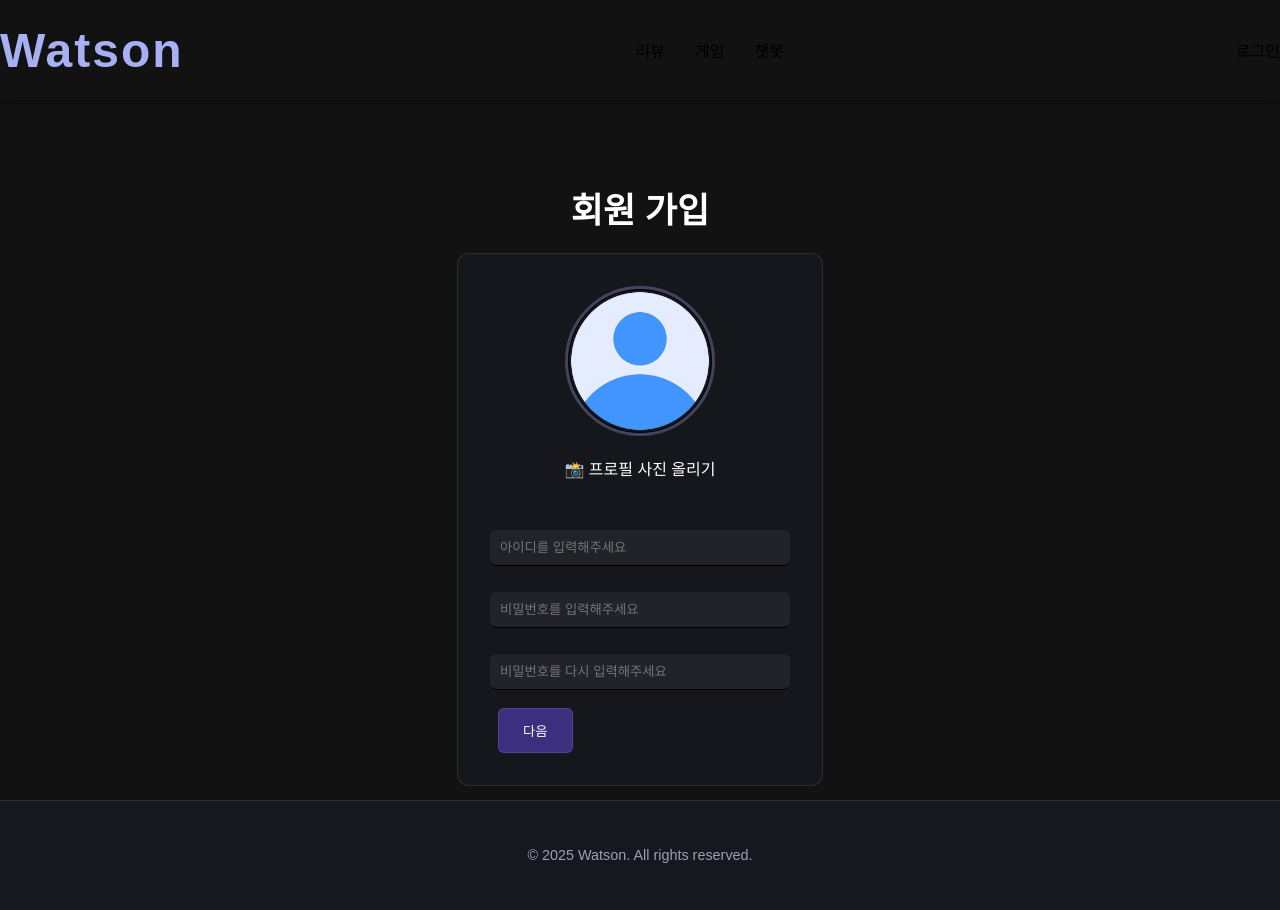
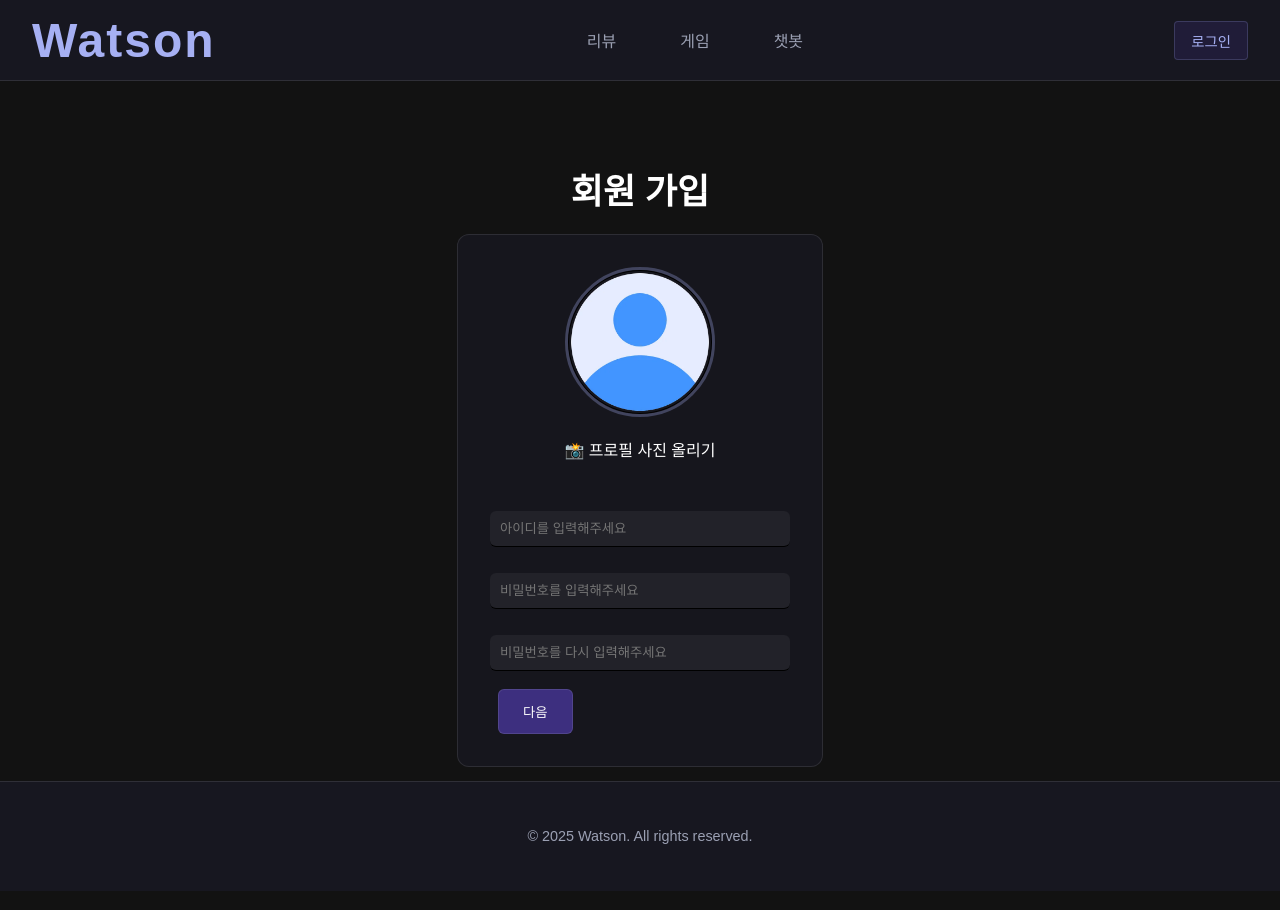
Before and after one commit to teamN-watson/watson-frontend, a React (Vite) app: page /signup in a window 1280 px wide. Built offline with nearby package versions, Linux system fonts and the light colour scheme; no server answers.

Commit message:
feat : 초기화면

```diff
--- a/src/Components/navbar.css
+++ /dev/null
@@ -1,82 +0,0 @@
-nav.navbar {
-    background: rgba(25, 25, 35, 0.9);
-    backdrop-filter: blur(10px);
-    border-bottom: 1px solid rgba(255, 255, 255, 0.1);
-}
-
-nav.navbar .container {
-    display: flex;
-    justify-content: space-between;
-    align-items: center;
-    height: 80px;
-    padding: 0 2rem;
-}
-
-.logo {
-    color: #a6b0f3;
-    font-size: 1.5rem;
-    font-weight: 600;
-    text-decoration: none;
-    letter-spacing: 1px;
-}
-
-ul.menu {
-    display: flex;
-    gap: 2rem;
-    list-style: none;
-}
-
-ul.menu a {
-    color: #9ba0b3;
-    text-decoration: none;
-    font-size: 1rem;
-    transition: color 0.3s ease;
-    padding: 0.5rem 1rem;
-    border-radius: 4px;
-}
-
-ul.menu a:hover {
-    color: #a6b0f3;
-    background: rgba(166, 176, 243, 0.1);
-}
-
-.nav_auth {
-    display: flex;
-    align-items: center;
-    gap: 1rem;
-}
-
-.nav_auth .user_photo {
-    width: 40px;
-    height: 40px;
-}
-
-.nav_auth .user_photo img {
-    width: 100%;
-    height: 100%;
-    border-radius: 50%;
-    object-fit: cover;
-    border: 2px solid rgba(166, 176, 243, 0.3);
-}
-
-.nav_auth h3 {
-    color: #9ba0b3;
-    font-size: 0.9rem;
-    font-weight: 500;
-}
-
-.nav_auth a, .nav_auth button {
-    color: #a6b0f3;
-    text-decoration: none;
-    background: rgba(72, 54, 153, 0.2);
-    padding: 0.5rem 1rem;
-    border-radius: 4px;
-    border: 1px solid rgba(166, 176, 243, 0.2);
-    transition: all 0.3s ease;
-    font-size: 0.9rem;
-}
-
-.nav_auth a:hover, .nav_auth button:hover {
-    background: rgba(72, 54, 153, 0.4);
-    transform: translateY(-1px);
-}
--- a/src/pages/main/sign_index.css
+++ b/src/assets/css/main/sign_index.css
@@ -138,3 +138,36 @@ body {
     opacity: 0.3;
     filter: blur(3px);
 }
+
+.auth-form {
+  width: 100%;
+  max-width: 450px;
+  margin: 20px auto;
+}
+
+.email-input {
+  width: 100%;
+  padding: 14px;
+  border: 1px solid #ddd;
+  border-radius: 4px;
+  font-size: 16px;
+  margin-bottom: 10px;
+}
+
+.continue-button {
+  width: 100%;
+  padding: 14px;
+  background-color: #1ed760;
+  color: black;
+  border: none;
+  border-radius: 4px;
+  font-size: 16px;
+  font-weight: bold;
+  cursor: pointer;
+  transition: all 0.2s;
+}
+
+.continue-button:hover {
+  background-color: #1fdf64;
+  transform: scale(1.02);
+}
--- a/src/assets/css/navbar.css
+++ b/src/assets/css/navbar.css
@@ -1,33 +1,82 @@
 nav.navbar {
-    /* padding: 10px 0; */
-    box-shadow: 0 3px 6px rgba(0, 0, 0, 0.16), 0 3px 6px rgba(0, 0, 0, 0.23);
+    background: rgba(25, 25, 35, 0.9);
+    backdrop-filter: blur(10px);
+    border-bottom: 1px solid rgba(255, 255, 255, 0.1);
 }
-nav.navbar .container{
+
+nav.navbar .container {
     display: flex;
     justify-content: space-between;
     align-items: center;
-    height: 100px;
+    height: 80px;
+    padding: 0 2rem;
 }
 
-ul {
+.logo {
+    color: #a6b0f3;
+    font-size: 1.5rem;
+    font-weight: 600;
+    text-decoration: none;
+    letter-spacing: 1px;
+}
+
+ul.menu {
     display: flex;
-    gap: 30px;
+    gap: 2rem;
+    list-style: none;
+}
+
+ul.menu a {
+    color: #9ba0b3;
+    text-decoration: none;
+    font-size: 1rem;
+    transition: color 0.3s ease;
+    padding: 0.5rem 1rem;
+    border-radius: 4px;
+}
+
+ul.menu a:hover {
+    color: #a6b0f3;
+    background: rgba(166, 176, 243, 0.1);
 }
 
 .nav_auth {
     display: flex;
     align-items: center;
-    gap: 10px;
+    gap: 1rem;
 }
 
 .nav_auth .user_photo {
-    width: 50px;
-    height: 50px;
+    width: 40px;
+    height: 40px;
 }
-.nav_auth .user_photo img{
+
+.nav_auth .user_photo img {
     width: 100%;
     height: 100%;
-    border: 1px solid black;
     border-radius: 50%;
     object-fit: cover;
+    border: 2px solid rgba(166, 176, 243, 0.3);
 }
+
+.nav_auth h3 {
+    color: #9ba0b3;
+    font-size: 0.9rem;
+    font-weight: 500;
+}
+
+.nav_auth a, .nav_auth button {
+    color: #a6b0f3;
+    text-decoration: none;
+    background: rgba(72, 54, 153, 0.2);
+    padding: 0.5rem 1rem;
+    border-radius: 4px;
+    border: 1px solid rgba(166, 176, 243, 0.2);
+    transition: all 0.3s ease;
+    font-size: 0.9rem;
+}
+
+.nav_auth a:hover, .nav_auth button:hover {
+    background: rgba(72, 54, 153, 0.4);
+    transform: translateY(-1px);
+}
--- a/src/pages/main/main_index.jsx
+++ b/src/pages/main/main_index.jsx
@@ -1,5 +1,5 @@
 import React, { useState, useEffect } from 'react';
-import './main_index.css';
+import '@assets/css/main/main_index.css';
 
 // 게임 데이터 (예시)
 const gameData = [
--- a/src/pages/main/sign_index.jsx
+++ b/src/pages/main/sign_index.jsx
@@ -1,6 +1,6 @@
 import React from 'react';
 import { useNavigate } from 'react-router-dom';
-import './sign_index.css'; // CSS 파일 import
+import '@assets/css/main/sign_index.css'; // CSS 파일 import
 import backgroundVideo from "@assets/videos/background.mp4";
 
 function SignInButton({ onClick }) {
```
Also changed, not shown: src/assets/css/main/main_index.css (added).
